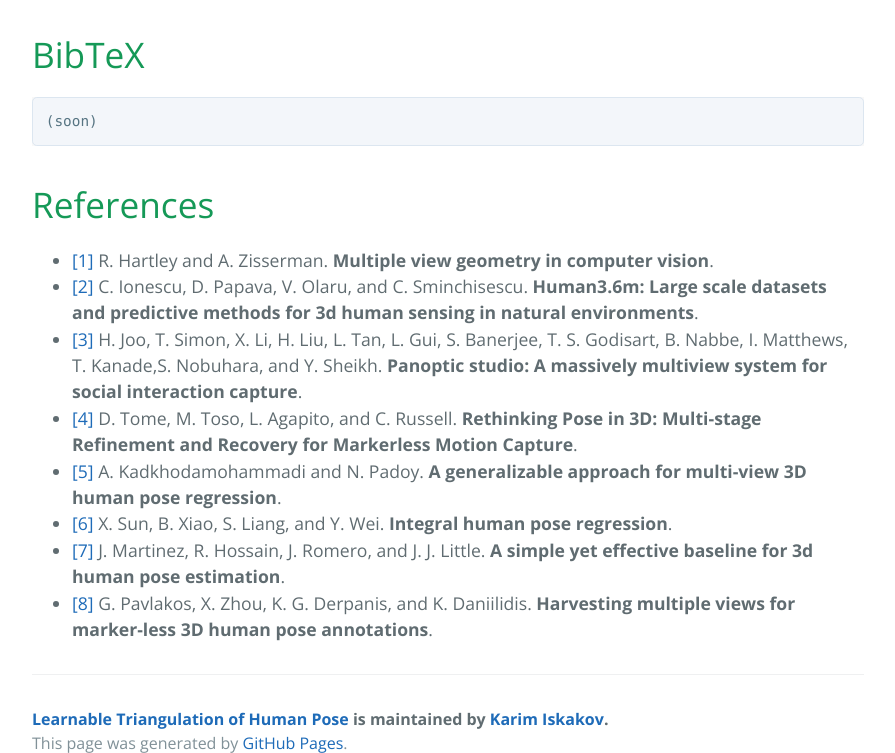
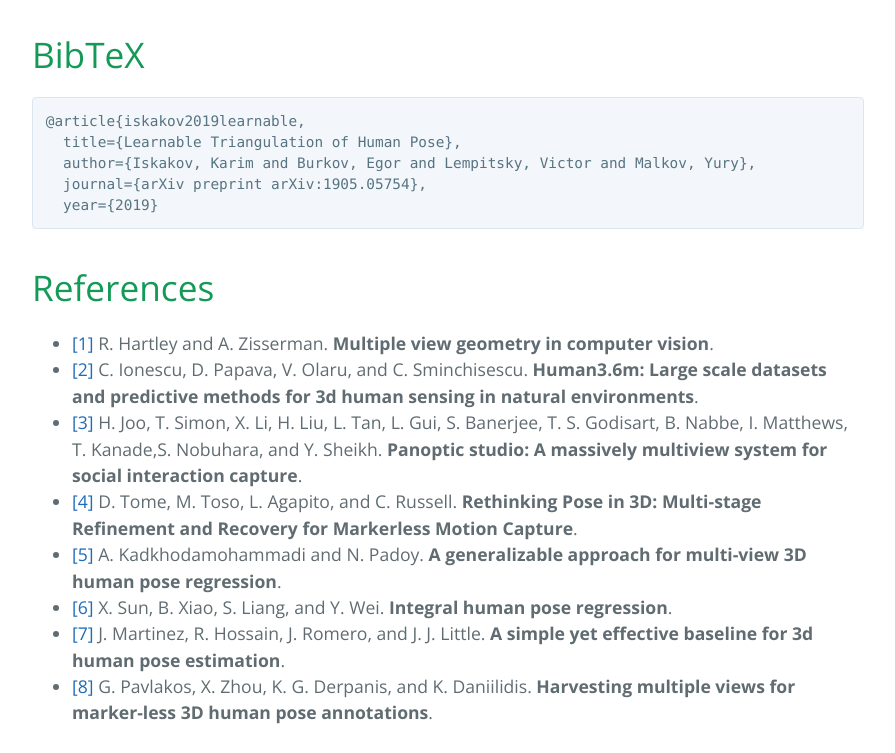
Before and after one commit to saic-violet/learnable-triangulation, a Jekyll site: the page built from index.md, in a window 1280 px wide and 900 px high, scrolled down 8767 px, cut to the strip 147-900 px from the top of the window. Shown: the whole strip, without its empty margins (192-1087 px from the left). Built offline with Jekyll 4.4.1, drawn with Linux system fonts in a browser that asks for light colours; formulas are drawn with MathJax 3; our own code applies the rules of GitHub Pages for plain Markdown files.

Commit message:
Added BibTeX

````diff
--- a/index.md
+++ b/index.md
@@ -182,7 +182,11 @@ Here is the example of erroneous 3D pose annotations (S9, "Greeting"):
 
 # BibTeX
 ```
-(soon)
+@article{iskakov2019learnable,
+  title={Learnable Triangulation of Human Pose},
+  author={Iskakov, Karim and Burkov, Egor and Lempitsky, Victor and Malkov, Yury},
+  journal={arXiv preprint arXiv:1905.05754},
+  year={2019}
 ```
 
 # References
````
